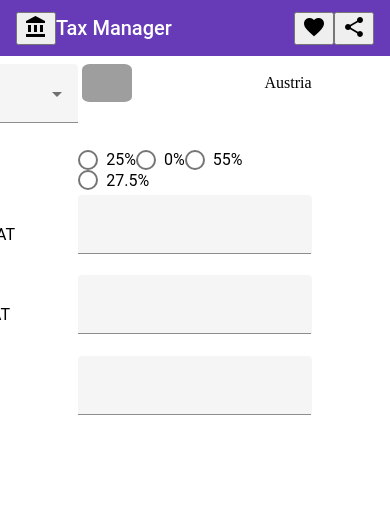
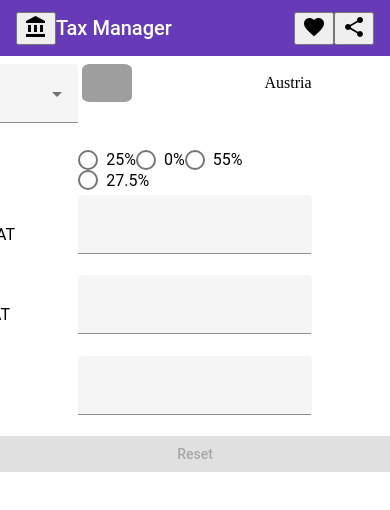
Before and after one commit to TheJsharper/tax-manager, an Angular app: page / in a window 390 px wide. Shown: the top 510 px of the page. Built offline with nearby package versions, Linux system fonts and the light colour scheme; grey boxes are pictures that could not be loaded.

Commit message:
mobilefy basics

```diff
--- a/src/app/vat-calculator/vat-calculator.component.scss
+++ b/src/app/vat-calculator/vat-calculator.component.scss
@@ -83,6 +83,15 @@ $theme: mat-light-theme($primary, $accent, $warn);
         flex-direction: column;
 
     }
+
+    @media only screen and (max-width: 900px) {
+
+      // ::neg-deep .row-form {
+        .mat-raised-button {
+            align-self: stretch;
+        }
+    }
+   // }
 }
 
 .img-layout {
```
